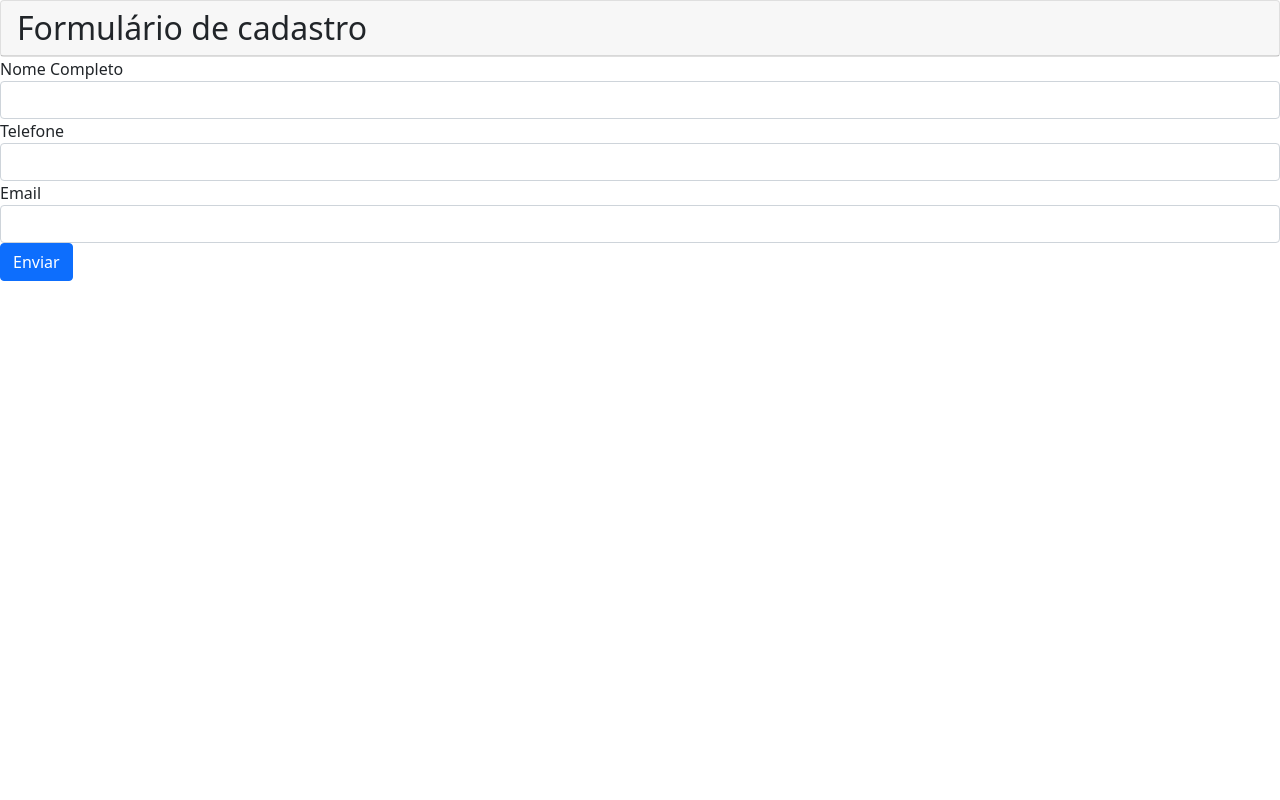
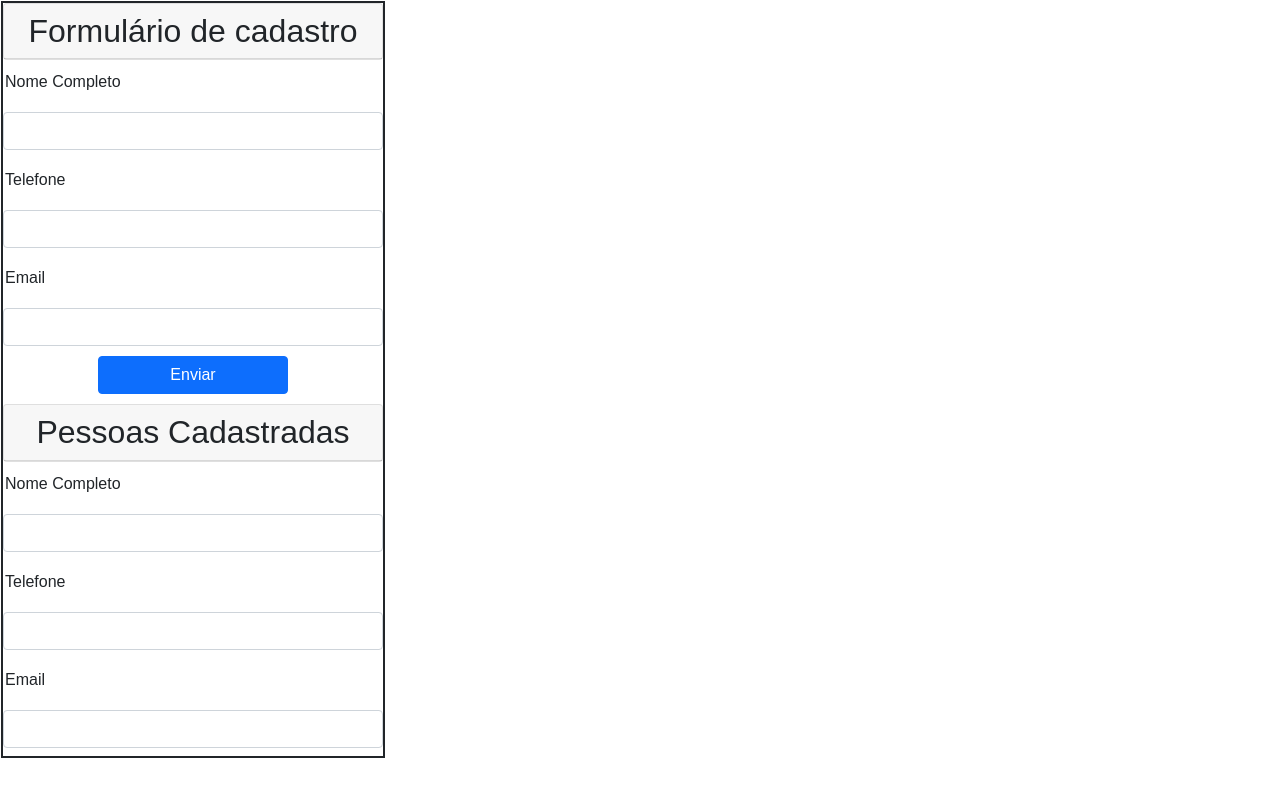
Before and after one commit to yuri-spm/formulario-ajax-js-php, a PHP site: page / in a window 1280 px wide. Run offline with PHP 8.4, Linux system fonts and the light colour scheme; some libraries are stand-ins or nearby versions.

Commit message:
CSS formulario 1 ok

```diff
--- a/index.php
+++ b/index.php
@@ -10,6 +10,7 @@
     <link href="node_modules/bootstrap/dist/css/bootstrap-grid.css" rel="stylesheet">
     <link href="node_modules/bootstrap/dist/css/bootstrap.min.css" rel="stylesheet">
     <script src="node_modules/jquery/dist/jquery.js"></script>
+    <link rel="stylesheet" href="style.css">
 </head>
 
 <body>
@@ -18,19 +19,38 @@
             <h2 class="card-header">Formulário de cadastro</h2>
         </div>
         <div class="form-group">
-        <label  class="align-content-sm-center">Nome Completo</label>
-        <input type="text" class="form-control" name="name">
+            <label id="label-nome" class="align-content-sm-center">Nome Completo</label>
+            <input type="text" class="form-control" name="name" required>
         </div>
         <div class="form-group">
-        <label  class="align-content-sm-center">Telefone</label>
-        <input type="text" class="form-control" name="phone">
+            <label id="label-telefone" class="align-content-sm-center">Telefone</label>
+            <input type="text" class="form-control" name="phone" required>
         </div>
         <div class="form-group">
-        <label >Email</label>
-        <input type="email" class="form-control"  name="email" >
+            <label id="label-email" >Email</label>
+            <input type="email" class="form-control"  name="email" required>
         </div>
         <button  id="enviar" class="align-content-sm-center btn btn-primary">Enviar</button>
 
+
+
+
+    <form action="" method="post" id="formulario2">
+        <div class="card">
+            <h2 class="card-header">Pessoas Cadastradas</h2>
+        </div>
+        <div class="form-group">
+            <label id="label-nome" class="align-content-sm-center">Nome Completo</label>
+            <input type="text" class="form-control" name="name" required>
+        </div>
+        <div class="form-group">
+            <label id="label-telefone" class="align-content-sm-center">Telefone</label>
+            <input type="text" class="form-control" name="phone" required>
+        </div>
+        <div class="form-group">
+            <label id="label-email" >Email</label>
+            <input type="email" class="form-control"  name="email" required>
+        </div>
     <script>
 
         $(function() {
--- /dev/null
+++ b/style.css
@@ -0,0 +1,49 @@
+*{
+    padding: 0px;
+    margin: 0px;
+    font-family: arial;
+}
+
+#formulario{
+    border: 2px solid;
+    margin-top: 1px;
+    margin-left: 1px;
+    width: 30%;
+}
+
+.card-header{
+    text-align: center;
+}
+
+#label-nome,
+#label-telefone,
+#label-email{
+    margin-bottom: 10px;
+    margin-top: 10px;
+    margin-left: 2px;
+
+}
+
+#enviar{
+    display: block;
+    margin: 0 auto;
+    width: 50%;
+    margin-bottom: 10px;
+    margin-top: 10px;
+}
+
+#formulario input{
+
+    margin: 8px 0;
+
+}
+
+
+#formulario2{
+#formulario{
+    border: 2px solid;
+    margin-top: 1px;
+    margin-left: 1px;
+    width: 60%;
+}
+}
```
Lines whose indentation alone changed are shown as unchanged.
